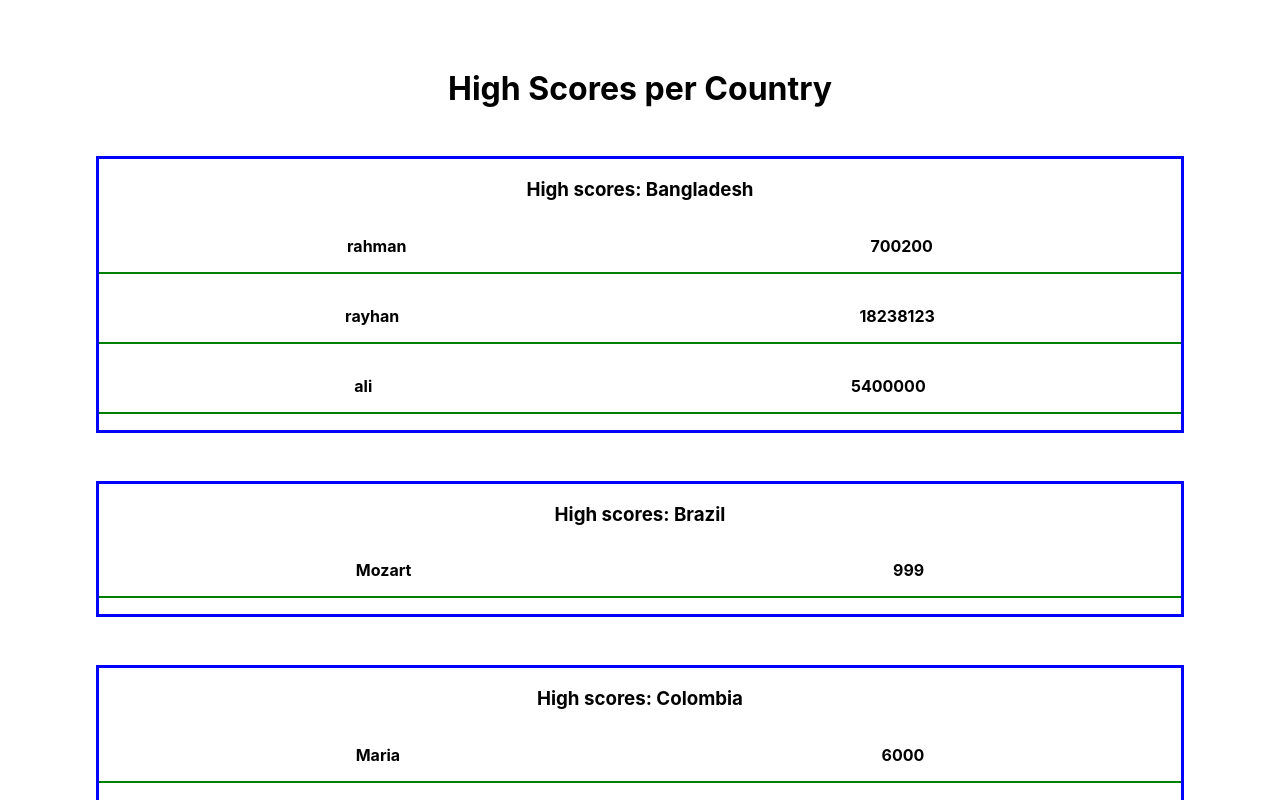
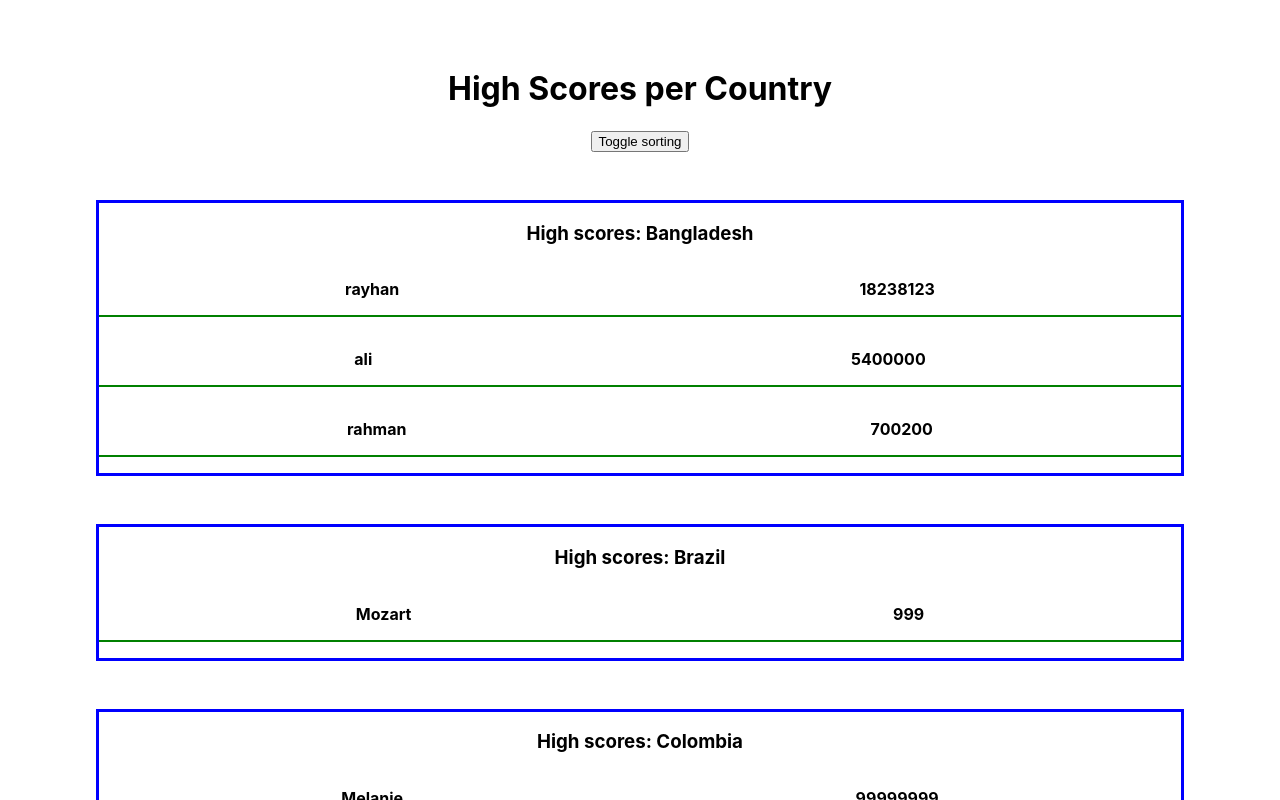
Before and after one commit to oksygenn/high-scores-react, a React (Create React App) app: page / in a window 1280 px wide. Shown: the top 800 px of the page. Built offline with nearby package versions, Linux system fonts and the light colour scheme.

Commit message:
level 4 -toggle the sort order

```diff
--- a/src/App.js
+++ b/src/App.js
@@ -1,17 +1,35 @@
 /* eslint-disable indent, linebreak-style, comma-dangle */
-import React from "react";
-import HighScoreTable from "./HighScoreTable.js";
+import React, { useState } from "react";
+import HighScoreTable from "./HighScoreTable";
 import allCountryScores from "./scores.js";
+import SortButton from "./SortButton";
 
 const App = () => {
+  // sorts countries in alphabetical order
   const allScores = allCountryScores.sort((a, b) =>
     a.name.localeCompare(b.name)
   );
 
+  // toggles true/false when button is clicked
+  const [sortOrder, setSortOrder] = useState(false);
+  const handleClick = () => {
+    setSortOrder(!sortOrder);
+  };
+
   return (
     <main>
       <h1>High Scores per Country</h1>
+      <SortButton clickHandler={handleClick} />
+
       {allScores.map((country, index) => {
+        // if state is true - sort from low to high
+        // if state is false - sort from high to low
+        if (sortOrder) {
+          country.scores.sort((a, b) => a.s - b.s);
+        } else {
+          country.scores.sort((a, b) => b.s - a.s);
+        }
+
         return <HighScoreTable country={country} key={index} />;
       })}
     </main>
--- a/src/HighScoreTable.js
+++ b/src/HighScoreTable.js
@@ -1,4 +1,4 @@
-/* eslint-disable indent, linebreak-style */
+/* eslint-disable indent, linebreak-style, comma-dangle */
 import React from "react";
 import PlayerScore from "./PlayerScore.js";
 
--- /dev/null
+++ b/src/SortButton.js
@@ -0,0 +1,8 @@
+/* eslint-disable indent, linebreak-style, comma-dangle */
+import React from "react";
+
+const SortButton = ({ clickHandler }) => {
+  return <button onClick={clickHandler}>Toggle sorting</button>;
+};
+
+export default SortButton;
```
